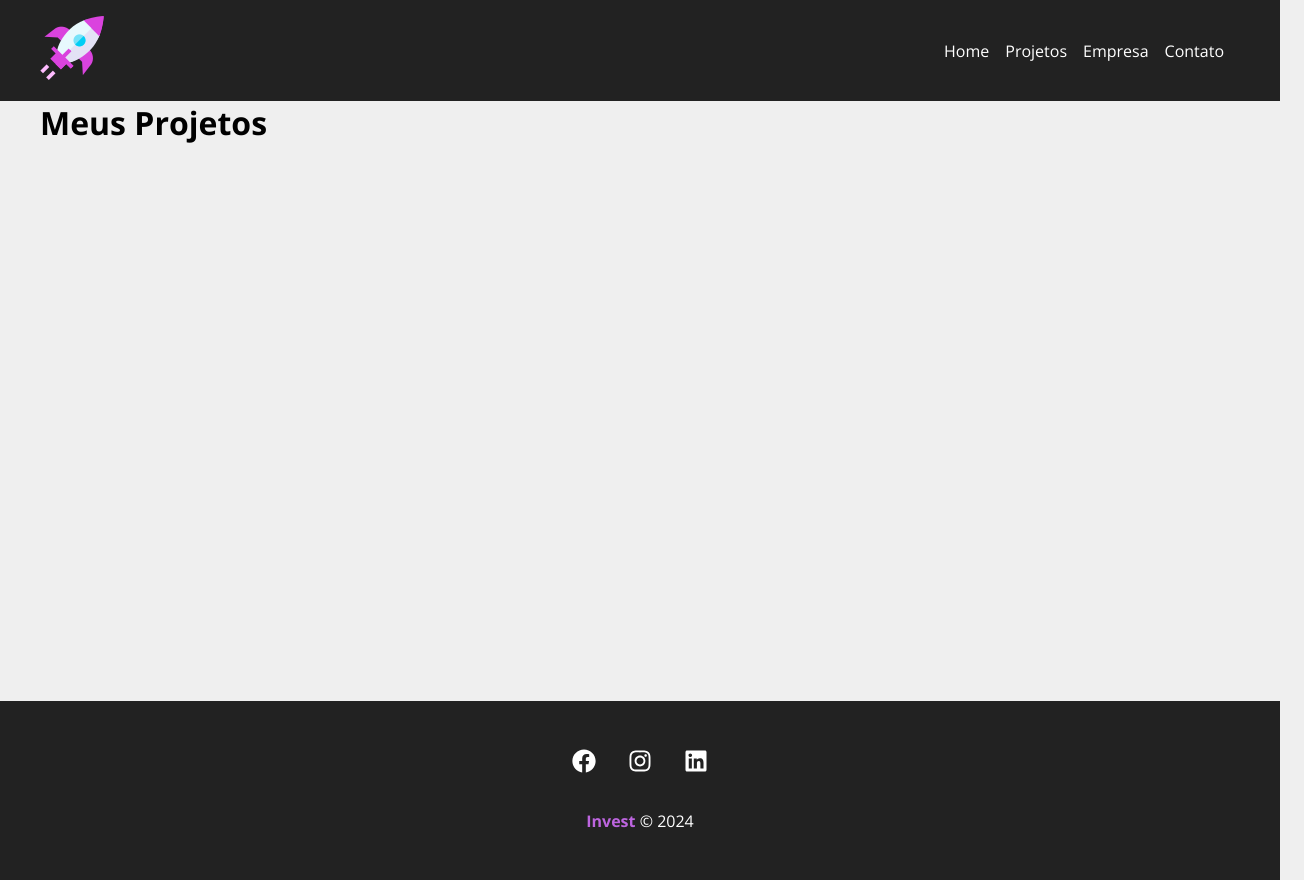
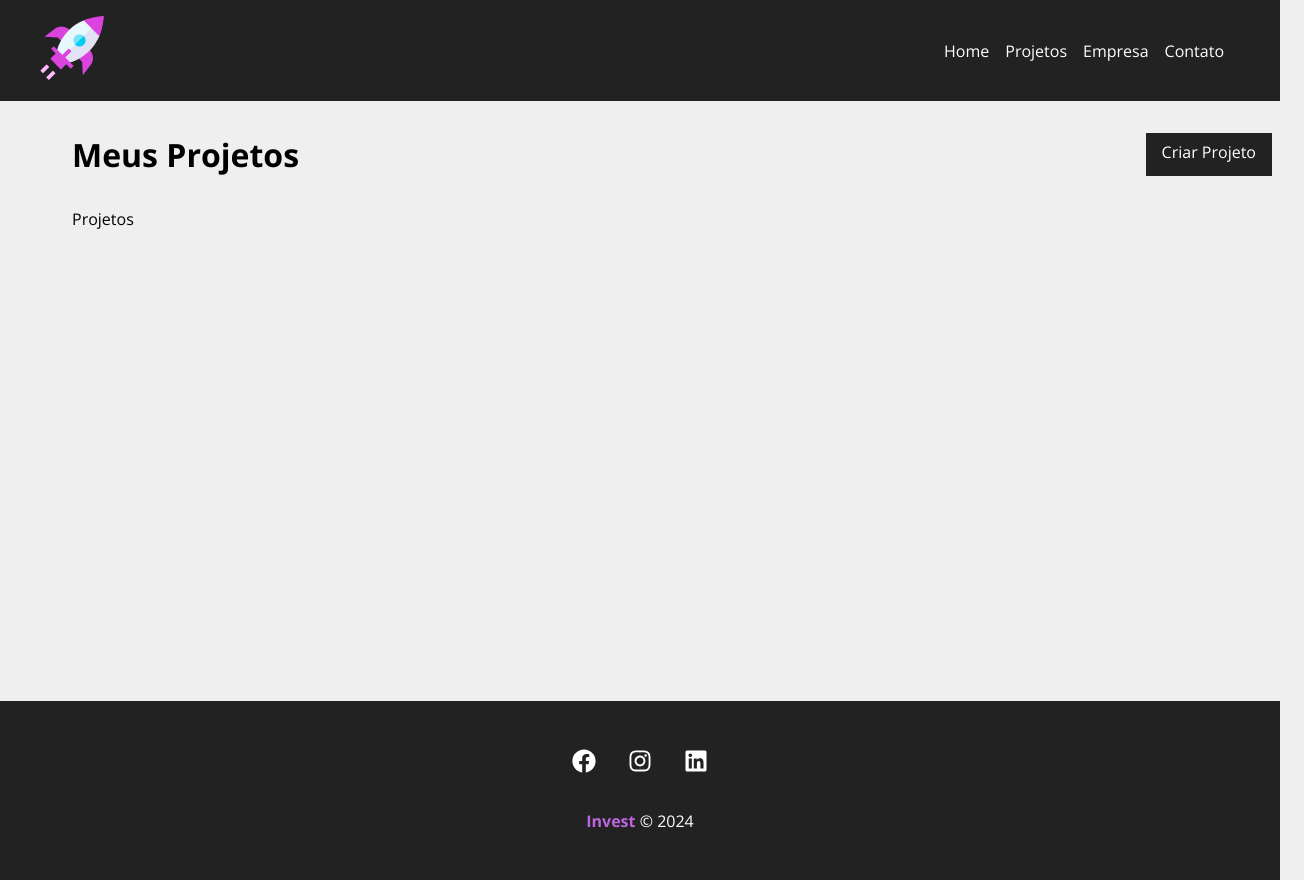
Before and after one commit to MarinaGV93/React, a React (Create React App) app in the folder invest/: page /projects in a window 1280 px wide. Shown: the whole page, 1304 px wide, since content can reach past the window. Built offline with nearby package versions, Linux system fonts and the light colour scheme.

Commit message:
Criando Dashboard

```diff
--- a/invest/src/components/pages/Projects.js
+++ b/invest/src/components/pages/Projects.js
@@ -1,5 +1,8 @@
 import Message from "../layout/Message";
 import { useLocation } from "react-router-dom";
+import styles from "./Projects.module.css";
+import Container from "../layout/Container";
+import LinkButton from "../layout/LinkButton";
 
 function Projects() {
   const location = useLocation();
@@ -15,10 +18,16 @@
   }
 
   return (
-    <div>
-      <h1>Meus Projetos</h1>
+    <div className={styles.project_container}>
+      <div className={styles.title_container}>
+        <h1>Meus Projetos</h1>
+        <LinkButton to="/newproject" text="Criar Projeto" />
+      </div>
       {/* Componente de mensagem */}
       {message && <Message type="success" msg={message} />}
+      <Container customClass="start">
+        <p>Projetos</p>
+      </Container>
     </div>
   );
 }
--- /dev/null
+++ b/invest/src/components/pages/Projects.module.css
@@ -0,0 +1,9 @@
+.project_container {
+  padding: 2em;
+}
+
+.title_container {
+  display: flex;
+  justify-content: space-between;
+  margin-bottom: 2em;
+}
```
